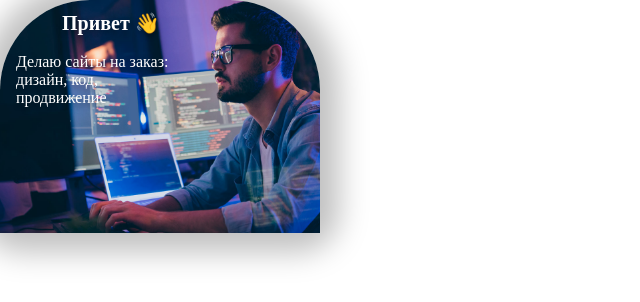
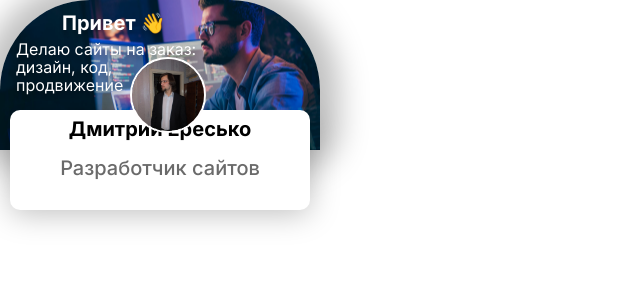
Before and after one commit to Dmitry-coder-art/TAPLINK, a plain HTML site: page index.html in a window 1280 px wide. Shown: the whole page, without its empty margins (0-640 px from the left). Drawn offline with Linux system fonts and the light colour scheme.

Commit message:
add: user bio

```diff
--- a/css/style.css
+++ b/css/style.css
@@ -14,7 +14,11 @@ body {
   border-radius: 90px 90px 20px 20px;
   box-shadow: 0px 0px 30.1px 19px rgba(0, 0, 0, 0.25);
   background: rgb(242, 240, 240);
+}
 
+.container {
+  min-width: 300px;
+  margin: auto;
 }
 
 .header {
@@ -30,22 +34,69 @@ body {
 .hello {
   padding-left: 62px;
   font-size: 20px;
-  font-weight: bold;
+  font-weight: 700;
   width: 83px;
   height: 13px;
-  font-family: 'Times New Roman', Times, serif;
+  font-family: "Inter", sans-serif;
   text-shadow: 0px 4px 4px rgba(0, 0, 0, 0.25);
 
 }
 
 .hello-text {
-  padding: 18px 129px 126px 16px;
+  padding: 5px 129px 56px 16px;
   margin: auto;
   font-size: 16px;
-  font-family: 'Times New Roman';
+  font-family: "Inter", sans-serif;
   font-weight: 400;
   line-height: 18px;
   text-align: left;
   text-shadow: 0px 4px 4px rgba(0, 0, 0, 0.25);
   white-space: nowrap;
 }
+
+.user {
+  position: absolute;
+  margin-top: -15px;
+  width: 300px;
+  height: 100px;
+  left: 10px;
+  top: 125px;
+  text-align: center;
+  border-radius: 10px;
+  padding-bottom: 20px;
+  box-shadow: 0px 4px 30px 0px rgba(0, 0, 0, 0.25);
+  background: #ffffff;
+}
+
+.user-avatar {
+  position: absolute;
+  margin-top: -125px;
+  object-fit: cover;
+  width: 76px;
+  height: 76px;
+  left: 120px;
+  top: 72px;
+  box-sizing: border-box;
+  border: 2px solid #fffefe;
+  border-radius: 50%;
+  overflow: hidden;
+}
+
+.user-name {
+margin-top: 8px;
+margin-bottom: 4px;
+color: rgb(0, 0, 0);
+font-family: "Inter", sans-serif;
+font-size: 20px;
+font-weight: bold;
+line-height: 23px;
+letter-spacing: 0%;
+text-align: center;
+}
+
+.user-descption {
+  font-size: 20px;
+  font-weight: 500;
+  line-height: 15px;
+  color: #6a6a6a;
+}
--- a/index.html
+++ b/index.html
@@ -16,6 +16,13 @@
       <br>дизайн, код,
       <br>продвижение</p>
     </header>
+    <div class="container">
+      <div class="user">
+      <img src="img/avatar.jpg" alt="" class="user-avatar" />
+      <h1 class="user-name">Дмитрий Ересько</h1>
+      <p class="user-descption">Разработчик сайтов</p>
+      </div>
+    </div>
   </div>
 
   <script src="js/main.js"></script>
```
Also changed, not shown: img/avatar.jpg (added).
